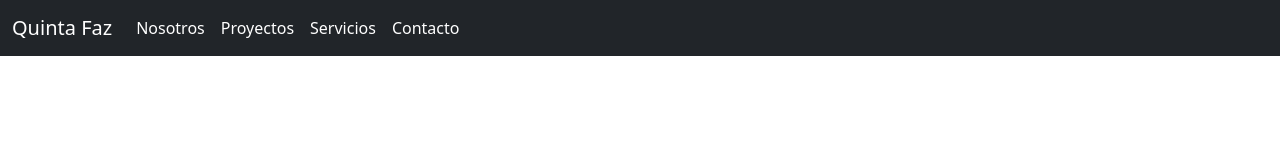
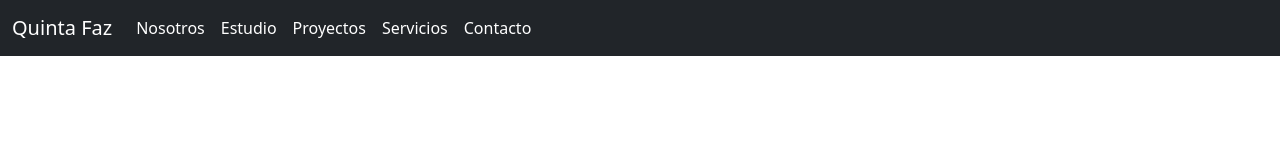
Before and after one commit to DavidIniMeyer/Repo-QuintaFaz, a plain HTML site: page index.html in a window 1280 px wide. Shown: the top 160 px of the page. Drawn offline with nearby package versions, Linux system fonts and the light colour scheme.

Commit message:
agregado de Estudio

```diff
--- a/index.html
+++ b/index.html
@@ -27,6 +27,9 @@
                             <a class="nav-link active" aria-current="page" href="pages/nosotros.html">Nosotros</a>
                         </li>
                         <li class="nav-item">
+                            <a class="nav-link active" href="#">Estudio</a>
+                        </li>
+                        <li class="nav-item">
                             <a class="nav-link active" href="#">Proyectos</a>
                         </li>
                         <li class="nav-item">
```
